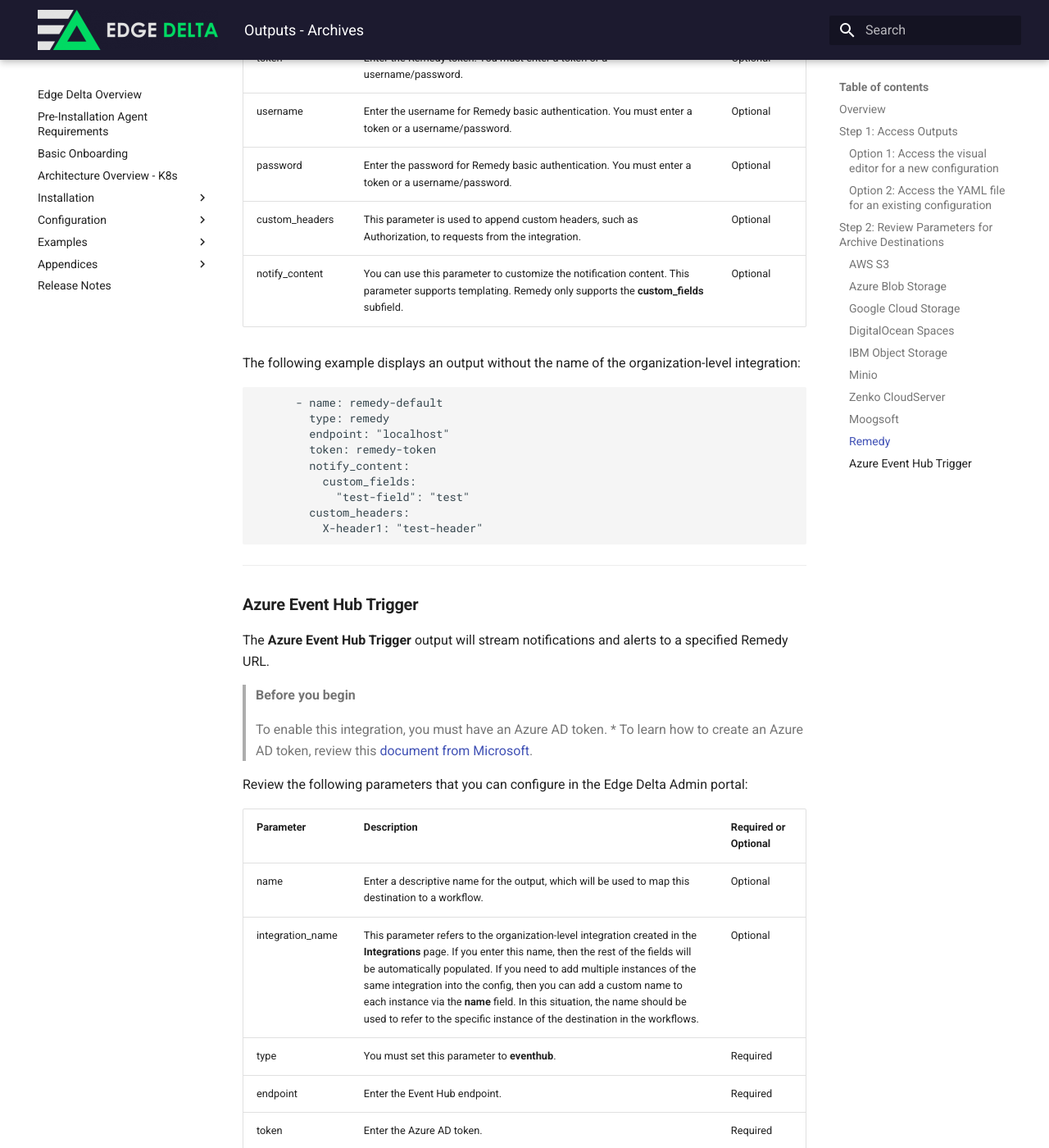
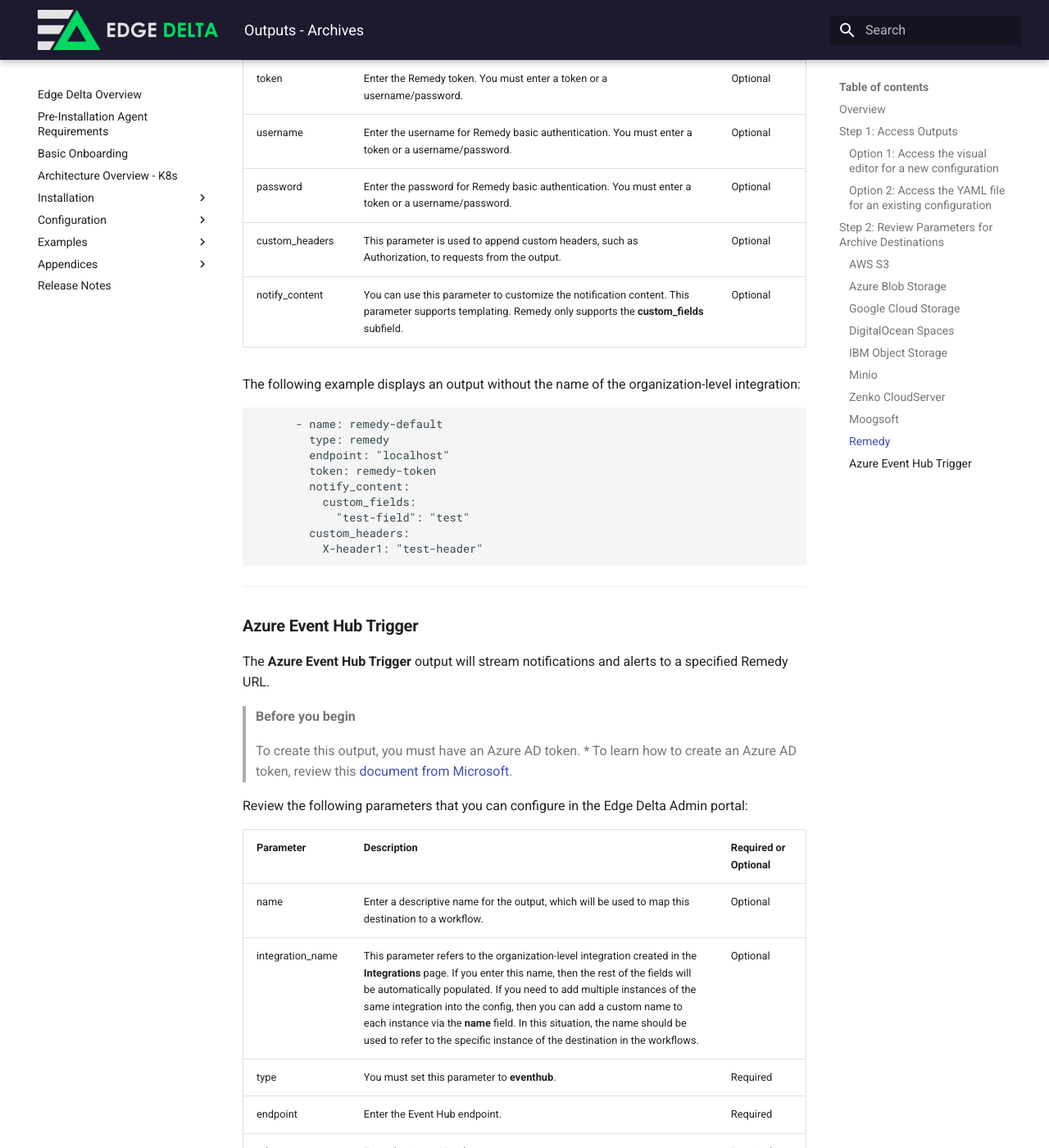
Before and after one commit to edgedelta/docs, an MkDocs documentation site: the page built from docs/configuration/outputs-archives.md, in a window 1280 px wide and 1400 px high, scrolled down 10773 px. Shown: the whole window at 82% size. Built offline with MkDocs 1.6.1 and Material for MkDocs 9.7.7, drawn with Linux system fonts in a browser that asks for light colours; some of the changed text lies outside the part shown.

Commit message:
Update outputs-archives.md

```diff
--- a/docs/configuration/outputs-archives.md
+++ b/docs/configuration/outputs-archives.md
@@ -50,7 +50,7 @@ At a high level, there are 2 ways to manage **Outputs**:
 3. Review the YAML file, make your changes, and then click **Save**.
 
   * To learn more about the parameters for each destination, see [Step 2: Review Parameters for Archive Destinations](##step-2-review-parameters-for-archive-destinations).
-  * To add an existing integration, access the YAML file, and then enter: integration_name: <name of existing integration>
+  * To add an existing integration, access the YAML file, and then enter ``integration_name: <name of existing integration>``.
 
 ***
 
@@ -348,7 +348,7 @@ Review the following parameters that you can configure in the Edge Delta Admin p
 | token | Enter the Remedy token. You must enter a token or a username/password. | Optional |
 | username | Enter the username for Remedy basic authentication. You must enter a token or a username/password. | Optional |
 | password | Enter the password for Remedy basic authentication. You must enter a token or a username/password. | Optional |
-| custom\_headers | This parameter is used to append custom headers, such as Authorization, to requests from the integration. | Optional |
+| custom\_headers | This parameter is used to append custom headers, such as Authorization, to requests from the output. | Optional |
 | notify\_content | You can use this parameter to customize the notification content. This parameter supports templating. Remedy only supports the **custom_fields** subfield. | Optional |
 
 The following example displays an output without the name of the organization-level integration:
@@ -371,10 +371,9 @@ The following example displays an output without the name of the organization-le
 
 The **Azure Event Hub Trigger** output will stream notifications and alerts to a specified Remedy URL.
 
-
 > **Before you begin**
 >
-> To enable this integration, you must have an Azure AD token.
+> To create this output, you must have an Azure AD token.
 >   * To learn how to create an Azure AD token, review this [document from Microsoft](https://docs.microsoft.com/en-us/rest/api/eventhub/get-azure-active-directory-token).
 
 Review the following parameters that you can configure in the Edge Delta Admin portal:
@@ -386,7 +385,7 @@ Review the following parameters that you can configure in the Edge Delta Admin p
 | type | You must set this parameter to **eventhub**. | Required |
 | endpoint | Enter the Event Hub endpoint. | Required |
 | token | Enter the Azure AD token. | Required |
-| custom\_headers | This parameter is used to append custom headers, such as Authorization, to requests from the integration. | Optional |
+| custom\_headers | This parameter is used to append custom headers, such as Authorization, to requests from the output. | Optional |
 | notify\_content | You can use this parameter to customize the notification content. This parameter supports templating. Event Hub only supports the **custom_fields** subfield. | Optional |
 
 The following example displays an output without the name of the organization-level integration:
```
